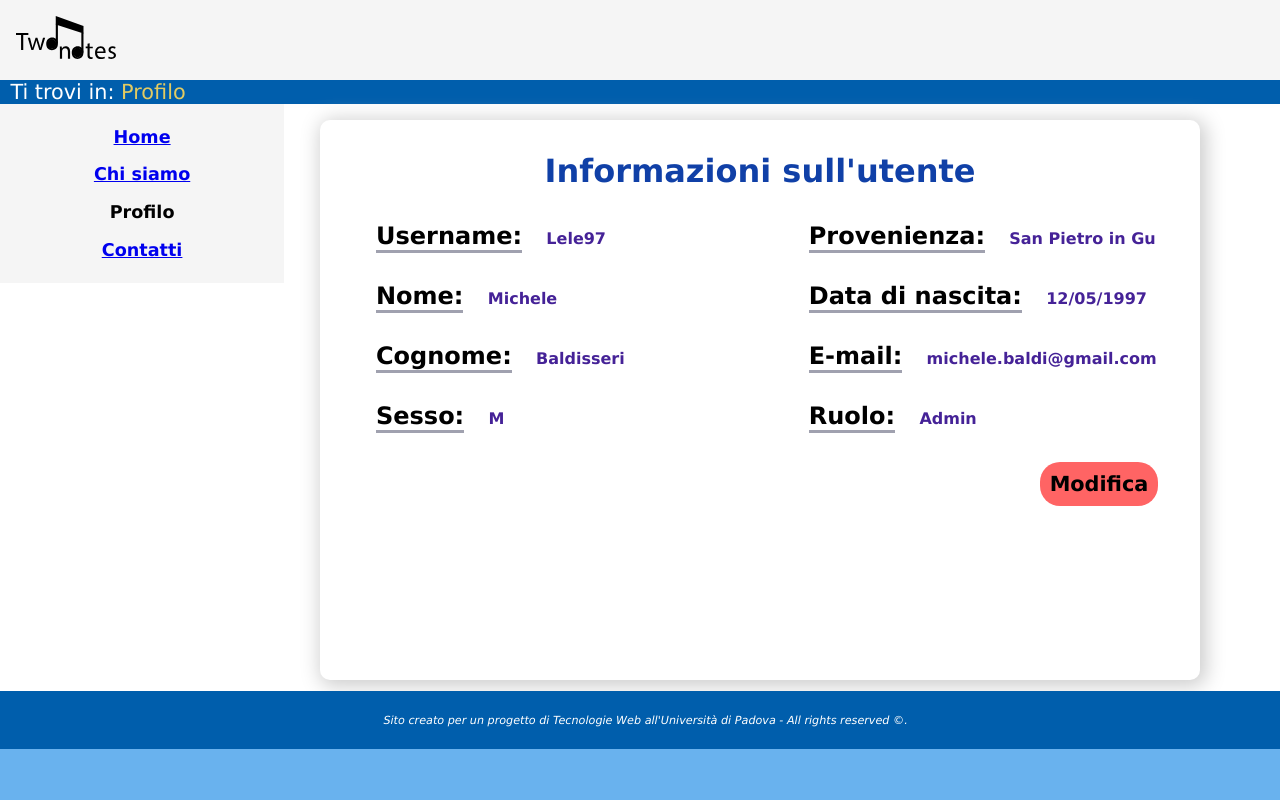
After one commit to MicheleBaldisseri/TwoNotes, a PHP site: page /php/profilo.php in a window 1280 px wide. The commit adds this page. Run offline with PHP 8.4, Linux system fonts and the light colour scheme.

Commit message:
profilo e modifica profilo sistemare css

```diff
--- /dev/null
+++ b/php/profilo.php
@@ -0,0 +1,7 @@
+<?php
+
+    $paginaHTML = file_get_contents('../views/profilo.html');
+
+    echo $paginaHTML;
+
+?>
--- a/styles/stile.css
+++ b/styles/stile.css
@@ -173,9 +173,9 @@ SEZIONE CONTATTI
 ===================
 */
 .sezione{
-    margin: auto;
+    margin-left: 25%;
     padding: 1.5em;
-    width: 40%;
+    width: 60%;
     margin-top: 1em;
 }
 .sezione h1{
@@ -583,6 +583,56 @@ label[for="altro"]{
 }
 
 /*
+===================
+SEZIONE PROFILO
+===================
+*/
+#profile h1{
+    color: #1040a7;
+    padding-top: 1em;
+    font-size: 2em;
+    text-align: center;
+}
+#profile div{
+    padding: 1em;
+}
+#profile h2, p{
+    display: inline;
+}
+#profile p{
+    margin-left: 1.2em;
+    font-weight: bold;
+    color: #452297;
+}
+#profile h2{
+    margin-left: 1em;
+    font-size: 1.5em;
+    border-bottom: 3px solid rgb(160, 161, 175);
+}
+#profileSx, #profileDx{
+    float: left;
+}
+#profileDx{
+    margin-left: 6em;
+}
+#profile a{
+    float: right;
+    margin-right: 2em;
+}
+/*
+===================
+SEZIONE Modifica PROFILO
+===================
+*/
+#formModProfilo fieldset{
+    width: 70%;
+    padding: 1em;
+    margin-top: 1em;
+}
+#formModProfilo{
+
+}
+/*
 ==============
 SEZIONE FOOTER
 ==============
--- a/views/index.html
+++ b/views/index.html
@@ -26,6 +26,7 @@
         <ul>
             <li aria-current="page" xml:lang="en">Home</li>
             <li><a href="php/aboutUs.php">Chi siamo</a></li>
+            <li><a href="php/profilo.php">Profilo</a></li>
             <li><a href="php/contatti.php">Contatti</a></li>
         </ul>
     </div>
--- /dev/null
+++ b/views/profilo.html
@@ -0,0 +1,79 @@
+<!DOCTYPE html PUBLIC "-//W3C//DTD XHTML 1.0 Strict//EN" "http://www.w3.org/TR/xhtml1/DTD/xhtml1-strict.dtd">
+<html xmlns="http://www.w3.org/1999/xhtml" xml:lang="it" lang="it">
+
+<head>
+    <meta http-equiv="Content-Type" content="text/html; charset=utf-8" />
+    <title>Two Notes</title>
+    <meta name="title" content="Two Notes"/>
+    <meta name="description" content="Sito realizzato per un progetto per il corso di Tecnologie Web per realizzare un social di musica"/>
+    <meta name="keywords" content="login, TwoNotes"/>
+    <meta name="author" content="Michele Baldisseri"/>
+    <meta name="language" content="italian it"/>
+    <link rel="stylesheet" type="text/css" href="../styles/stile.css" media="screen"/>
+    <link rel="stylesheet" type="text/css" href="../styles/stile_small.css" media="handheld, screen and (max-width:640px), only screen and (max-device-width:640px)"/>
+</head>
+<body>
+    <div id="header">
+        <img src="../img/TwoNotes-4.svg"  alt="Logo Two Notes caratterizzato dalla scritta Two Notes Unita da due note musicali sulla lettera o"/>
+    </div>
+
+    <div id="percorso">
+        <p>Ti trovi in: <span id="breadcrumb-colore-parola">Profilo</span></p>
+    </div>
+
+    <div id="menu">
+        <ul>
+            <li><a xml:lang="en" href="../index.php">Home</a></li>
+            <li><a href="aboutUs.php">Chi siamo</a></li>
+            <li aria-current="page">Profilo</li>
+            <li><a href="contatti.php">Contatti</a></li>
+        </ul>
+    </div>
+
+    <div id="profile" class="contenitoreCentrale round_div shadow-div">
+            <h1>Informazioni sull'utente</h1>
+            <div id="profileSx">
+                <div>
+                    <h2 xml:lang="en">Username:</h2>
+                    <p>Lele97</p>
+                </div>
+                <div>
+                    <h2>Nome:</h2>
+                    <p>Michele</p>
+                </div>
+                <div>
+                    <h2>Cognome:</h2>
+                    <p>Baldisseri</p>
+                </div>
+                <div>
+                    <h2>Sesso:</h2>
+                    <p>M</p>
+                </div>
+            </div>
+            <div id="profileDx">
+                <div>
+                    <h2>Provenienza:</h2>
+                    <p>San Pietro in Gu</p>
+                </div>
+                <div>
+                    <h2>Data di nascita:</h2>
+                    <p>12/05/1997</p>
+                </div>
+                <div>
+                    <h2>E-mail:</h2>
+                    <p>michele.baldi@gmail.com</p>
+                </div>
+                <div>
+                    <h2>Ruolo:</h2>
+                    <p>Admin</p>
+                </div>
+            </div>
+
+            <a class="linkToButton" href="modificaProfilo.php">Modifica</a>
+    </div>
+
+    <div id="footer">
+        <p>Sito creato per un progetto di Tecnologie <span xml:lang="en">Web</span> all'Università di Padova - <span xml:lang="en">All rights reserved</span> ©.</p>
+    </div>
+</body>
+</html>
--- a/views/registrazione.html
+++ b/views/registrazione.html
@@ -74,6 +74,8 @@
 
                          <label for="psw"><p class="textForm">Password</p></label>
                          <input type="password" name="psw" id="psw" class="input" placeholder="Password" required>
+                         <label for="conf-psw"><p class="textForm">Conferma password</p></label>
+                         <input type="password" name="conf-psw" id="conf-psw" class="input" placeholder="Password" required>
                     <!--</div>-->
                 </fieldset>
 
```
Also changed, not shown: php/modificaProfilo.php (added, +7 -0 lines), views/modificaProfilo.html (added, +88 -0 lines).
